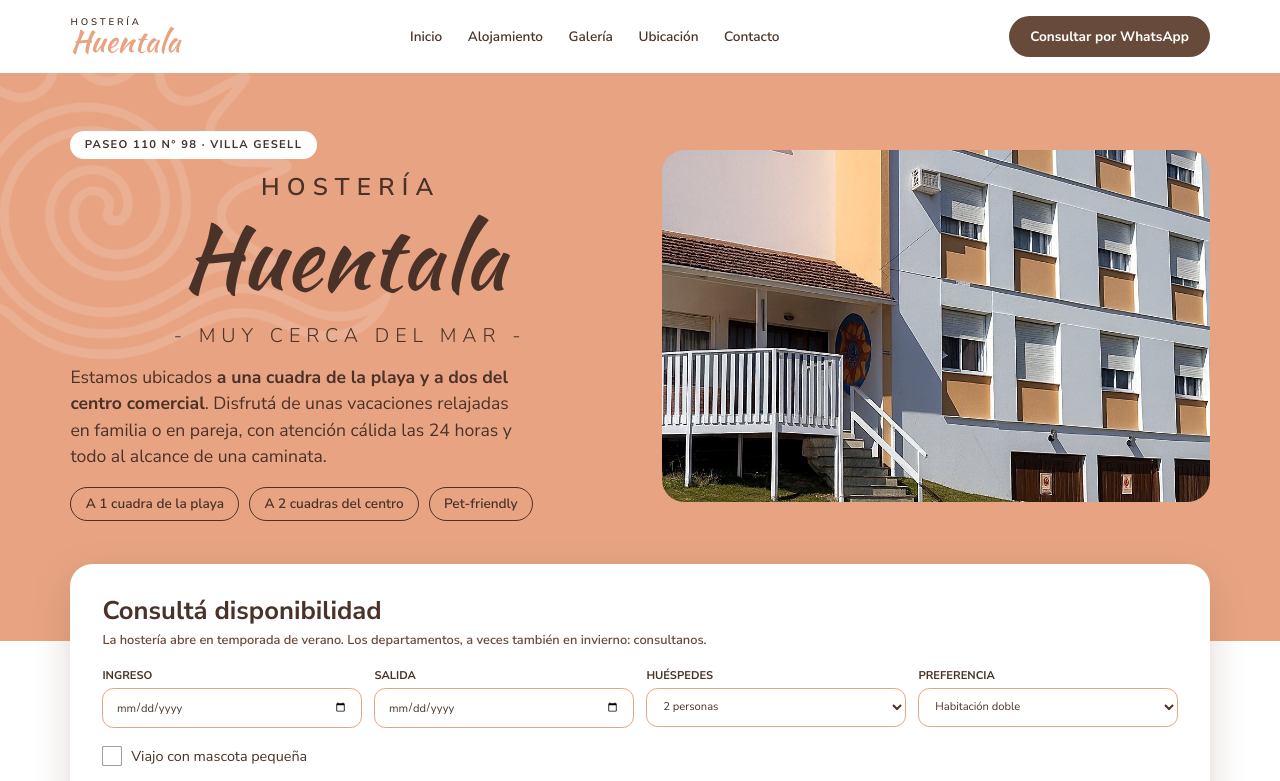
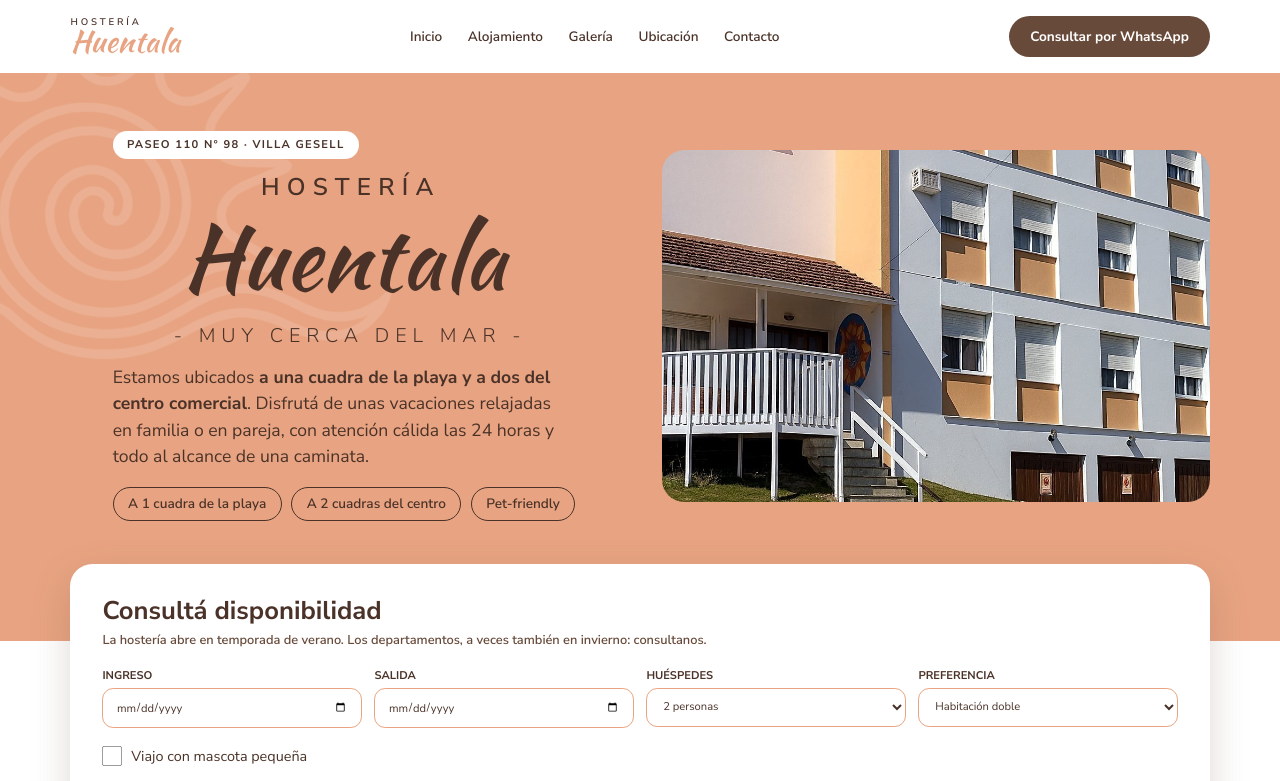
Before and after one commit to hosteriahuentalagesell/huentala, a plain HTML site: page index.html in a window 1280 px wide. Shown: the top 781 px of the page. Drawn offline with Linux system fonts and the light colour scheme.

Commit message:
Portada: título centrado respecto del cuadro de texto
Co-Authored-By: Claude Sonnet 5.5 <noreply@anthropic.com>
Claude-Session: https://claude.ai/code/session_01FJjUUwV9PE78i9pQbWhhu1

```diff
--- a/index.html
+++ b/index.html
@@ -87,6 +87,7 @@ footer[style*="repeat(3, 1fr)"]{padding-left:max(88px,calc((100% - 1100px)/2))!i
 <img src="img/de5f1cc0cc0c48c54aef266e67dd6b2b.png" alt="" aria-hidden="true" style="position: absolute; left: -150px; top: -70px; width: 640px; height: auto; opacity: 0.14; pointer-events: none">
 <div style="position: relative; display: flex; gap: 56px; align-items: center; flex-wrap: wrap">
 <div style="flex: 1 1 460px; display: flex; flex-direction: column; gap: 22px">
+<div style="width: fit-content; max-width: 100%; margin: 0 auto; display: flex; flex-direction: column; gap: 22px">
 <span style="align-self: flex-start; font-size: 14px; font-weight: 700; letter-spacing: 0.12em; background: #FFFFFF; padding: 8px 18px; border-radius: 999px">PASEO 110 N° 98 · VILLA GESELL</span>
 <div style="--s: 112px; align-self: center; display: flex; flex-direction: column; align-items: center; text-align: center">
 <h1 style="margin: 0; display: flex; flex-direction: column; align-items: center; font-weight: 400"><span style="font-family: 'Nunito Sans', sans-serif; font-size: calc(var(--s) * 0.27); letter-spacing: 0.3em; font-weight: 600; padding-left: 0.3em; line-height: 1; margin-bottom: calc(var(--s) * 0.136); position: relative; left: calc(var(--s) * 0.035)">HOSTERÍA</span><span style="font-family: 'Kaushan Script', cursive; font-size: var(--s); line-height: 1; color: #4A3228">Huentala</span></h1>
@@ -98,6 +99,7 @@ footer[style*="repeat(3, 1fr)"]{padding-left:max(88px,calc((100% - 1100px)/2))!i
 <span style="border: 2px solid #4A3228; border-radius: 999px; padding: 8px 18px; font-weight: 600">A 2 cuadras del centro</span>
 
 <span style="border: 2px solid #4A3228; border-radius: 999px; padding: 8px 18px; font-weight: 600">Pet-friendly</span>
+</div>
 </div>
 </div>
 <img src="img/ee83568e61fe3319d1822d0dfa4a2cb9.jpg" alt="Fachada de la Hostería Huentala" style="flex: 1 1 460px; min-width: 0; width: 100%; max-width: 100%; height: 440px; border-radius: 28px; object-fit: cover; object-position: center 38%; display: block">
```
